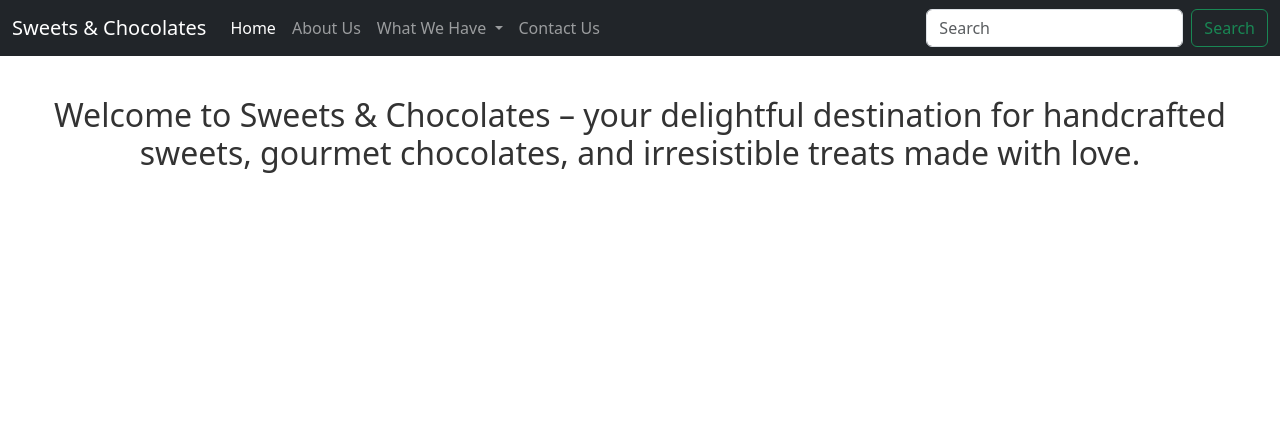
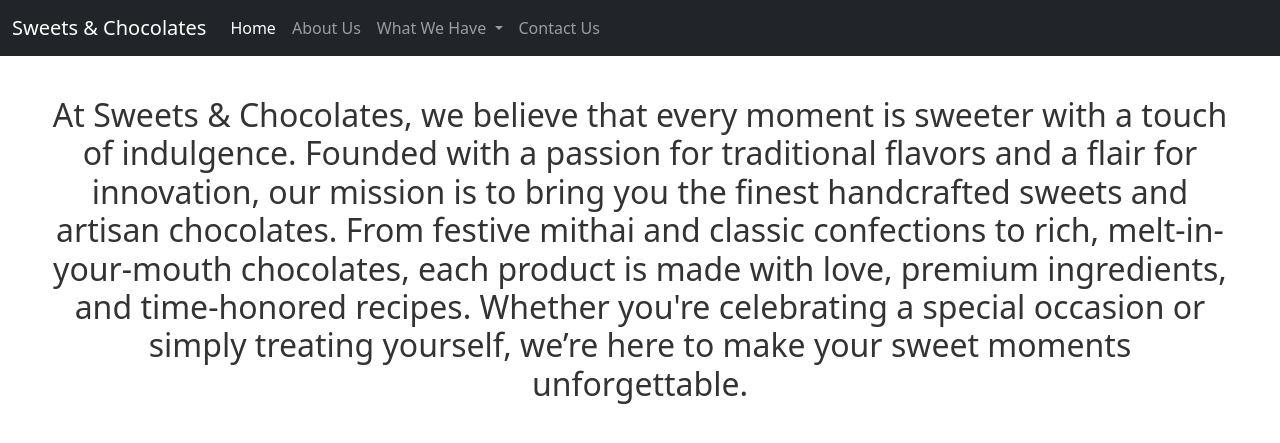
Before and after one commit to Shweta094/ChocolateShop-Django-, a Django app: page /about in a window 1280 px wide. Shown: the top 443 px of the page. Run offline with Django 5.2, Linux system fonts and the light colour scheme.

Commit message:
Initial commit

```diff
--- a/home/models.py
+++ b/home/models.py
@@ -5,3 +5,6 @@ class Contact(models.Model):
     email = models.EmailField(max_length=122)
     desc = models.TextField(max_length=1000)
     date = models.DateField()
+
+    def __str__(self):
+        return self.name
--- a/templates/about.html
+++ b/templates/about.html
@@ -4,6 +4,11 @@
 
 {% block body %}
 <div class="text-below" style="text-align: center; margin: 40px; font-size: 18px; color: #333;">
-    <h2>Welcome to Sweets & Chocolates – your delightful destination for handcrafted sweets, gourmet chocolates, and irresistible treats made with love.</h2>
+    <h2>At Sweets & Chocolates, we believe that every moment is sweeter with a touch of
+         indulgence. Founded with a passion for traditional flavors and a flair for innovation, our mission is to
+          bring you the finest handcrafted sweets and artisan chocolates. From festive mithai and classic confections
+           to rich, melt-in-your-mouth chocolates, each product is made with love, premium ingredients, and time-honored
+           recipes. Whether you're celebrating a special occasion or simply treating yourself, we’re here to make your
+            sweet moments unforgettable.</h2>
  </div>
 {% endblock body %}
--- a/templates/base.html
+++ b/templates/base.html
@@ -38,10 +38,6 @@
           <a class="nav-link" href="/contact">Contact Us</a>
         </li>
       </ul>
-      <form class="d-flex" role="search">
-        <input class="form-control me-2" type="search" placeholder="Search" aria-label="Search"/>
-        <button class="btn btn-outline-success" type="submit">Search</button>
-      </form>
     </div>
   </div>
 </nav>
```
Also changed, not shown: db.sqlite3, 3 other files.
